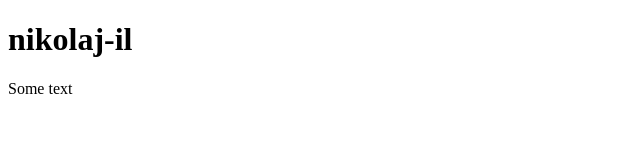
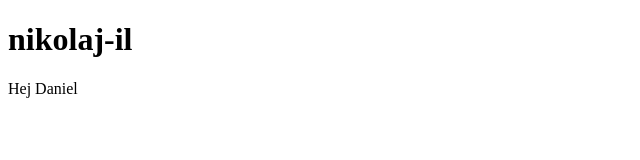
Before and after one commit to turistguden/nikolaj-il.com, a plain HTML site: page index.html in a window 1280 px wide. Shown: the full height of the page, 0-640 px from the left. Drawn offline with Linux system fonts and the light colour scheme.

Commit message:
"Hej Daniel

```diff
--- a/index.html
+++ b/index.html
@@ -4,7 +4,7 @@
 
 <h1>nikolaj-il</h1>
 
-<p>Some text</p>
+<p>Hej Daniel</p>
 
 </body>
 </html>
```
